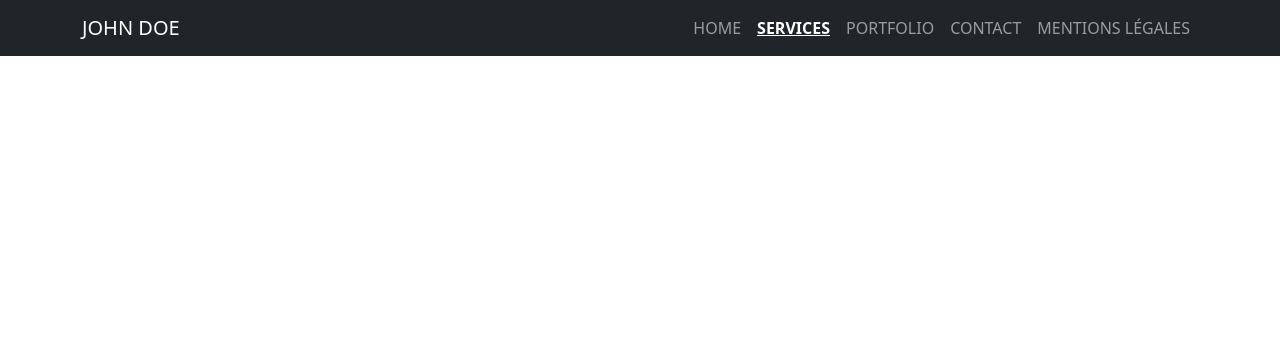
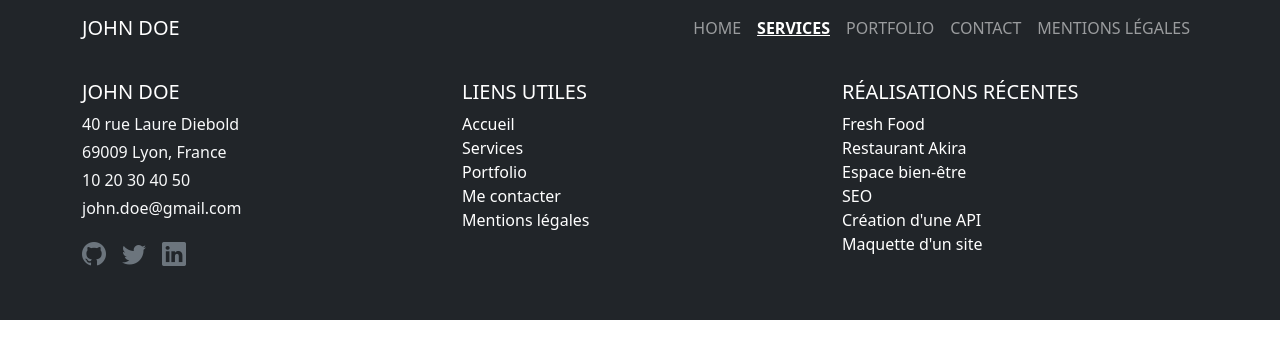
Before and after one commit to olflin/portfolio, a React (Create React App) app: page /services in a window 1280 px wide. Shown: the top 358 px of the page. Built offline with nearby package versions, Linux system fonts and the light colour scheme.

Commit message:
création footer compasant

```diff
--- a/package.json
+++ b/package.json
@@ -9,6 +9,7 @@
     "@testing-library/user-event": "^13.5.0",
     "boostrap": "^2.0.0",
     "bootstrap": "^5.3.7",
+    "bootstrap-icons": "^1.13.1",
     "react": "^19.1.0",
     "react-bootstrap": "^2.10.10",
     "react-dom": "^19.1.0",
--- a/src/App.js
+++ b/src/App.js
@@ -8,6 +8,7 @@ import Portfolio from './pages/Portfolio.jsx';
 import Services from './pages/Services.jsx';
 
 import Header from './components/Header.jsx';
+import Footer from './components/Footer.jsx';
 
 function App() {
   return (
@@ -20,6 +21,7 @@ function App() {
         <Route path="/portfolio" element={<Portfolio />} />
         <Route path="/services" element={<Services />} />
       </Routes>
+      <Footer />
     </>
   );
 }
--- /dev/null
+++ b/src/assets/styles/Footer.css
@@ -0,0 +1,14 @@
+.footer-icon {
+  transition: color 0.3s ease;
+}
+
+.footer-icon:hover {
+  color: white;
+}
+
+a {
+  transition:  color 0.3s ease;
+}
+a:hover {
+  font-weight: bold;
+}
--- a/src/assets/styles/Header.css
+++ b/src/assets/styles/Header.css
@@ -2,3 +2,11 @@
   font-weight: bold;
   text-decoration: underline;
 }
+
+.nav-link:hover {
+  text-decoration: underline;
+}
+
+.nav-link {
+  transition: color 0.3s ease;
+}
--- a/src/components/Footer.jsx
+++ b/src/components/Footer.jsx
@@ -0,0 +1,61 @@
+import { Container, Row, Col } from 'react-bootstrap';
+import '../assets/styles/Footer.css';
+
+function Footer() {
+  return (
+    <footer className="bg-dark text-white ">
+        <Container className="py-4">
+            <Row>
+          {/* Colonne 1 : Infos perso */}
+          <Col md={4} className="mb-4">
+            <h5 className="text-uppercase">John Doe</h5>
+            <p className="text-light mb-1">40 rue Laure Diebold</p>
+            <p className="text-light mb-1">69009 Lyon, France</p>
+            <p className="text-light mb-1">10 20 30 40 50</p>
+            <p className="text-light">john.doe@gmail.com</p>
+
+            {/* Icônes sociales */}
+            <div>
+              <a href="https://github.com" className="me-3 text-secondary" target="_blank" rel="noopener noreferrer nofollow">
+                <i className="footer-icon bi bi-github fs-4"></i>
+              </a>
+              <a href="https://twitter.com" className="me-3 text-secondary" target="_blank" rel="noopener noreferrer nofollow">
+                <i className="footer-icon bi bi-twitter fs-4"></i>
+              </a>
+              <a href="https://linkedin.com" className="me-3 text-secondary" target="_blank" rel="noopener noreferrer nofollow">
+                <i className="footer-icon bi bi-linkedin fs-4"></i>
+              </a>
+            </div>
+          </Col>
+
+          {/* Colonne 2 : Liens utiles */}
+          <Col md={4} className="mb-4">
+            <h5 className="text-uppercase">Liens utiles</h5>
+            <ul className="list-unstyled">
+                <li><a href="/" className="text-white text-decoration-none">Accueil</a></li>
+                <li><a href="/services" className="text-white text-decoration-none">Services</a></li>
+                <li><a href="/portfolio" className="text-white text-decoration-none">Portfolio</a></li>
+                <li><a href="/contact" className="text-white text-decoration-none">Me contacter</a></li>
+                <li><a href="/mentions" className="text-white text-decoration-none">Mentions légales</a></li>
+            </ul>
+          </Col>
+
+          {/* Colonne 3 : Dernières réalisations */}
+          <Col md={4} className="mb-4">
+            <h5 className="text-uppercase">Réalisations récentes</h5>
+            <ul className="list-unstyled">
+                <li><a href="/portfolio" className="text-white text-decoration-none">Fresh Food</a></li>
+                <li><a href="/portfolio" className="text-white text-decoration-none">Restaurant Akira</a></li>
+                <li><a href="/portfolio" className="text-white text-decoration-none">Espace bien-être</a></li>
+                <li><a href="/portfolio" className="text-white text-decoration-none">SEO</a></li>
+                <li><a href="/portfolio" className="text-white text-decoration-none">Création d'une API</a></li>
+                <li><a href="/portfolio" className="text-white text-decoration-none">Maquette d'un site</a></li>
+            </ul>
+          </Col>
+        </Row>
+      </Container>
+    </footer>
+  );
+}
+
+export default Footer;
--- a/src/index.js
+++ b/src/index.js
@@ -2,6 +2,9 @@ import React from "react";
 import ReactDOM from "react-dom/client";
 import { BrowserRouter } from "react-router-dom";
 import 'bootstrap/dist/css/bootstrap.min.css';
+import 'bootstrap-icons/font/bootstrap-icons.css';
+
+
 import App from "./App";
 
 const root = ReactDOM.createRoot(document.getElementById("root"));
```
Also changed, not shown: 1 other file (tests, documents, lock files or other folders).
